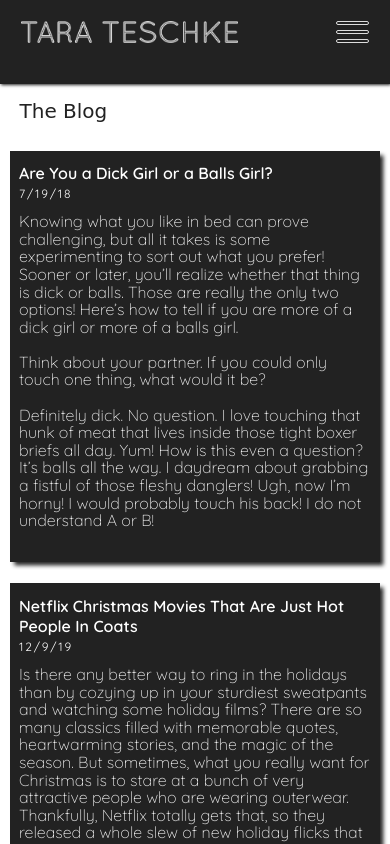
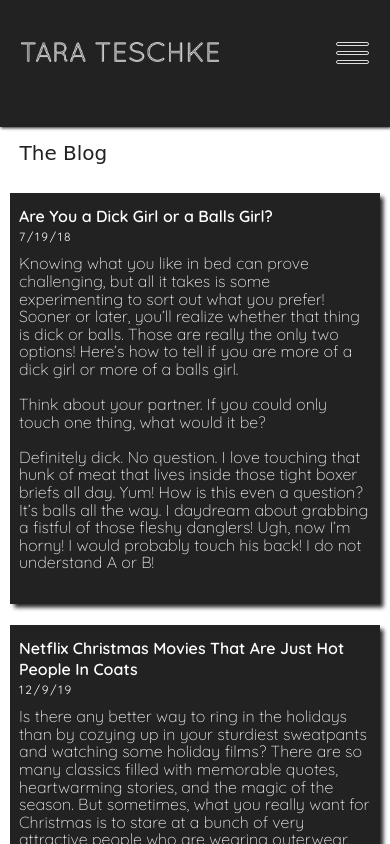
Before and after one commit to JDHofmann/Teschke, a plain HTML site: page index.html in a window 390 px wide. Shown: the top 844 px of the page. Drawn offline with Linux system fonts and the light colour scheme; a script that the page names is missing; a web font is replaced by a local one.

Commit message:
moved hamburger

```diff
--- a/style.css
+++ b/style.css
@@ -27,16 +27,16 @@ body {
 
 }
 header {
-  height: 10vh;
+  height: 15vh;
   width: 100%;
   box-shadow: 1px 1px 3px #222;
   position: relative;
 }
 .logo {
   display: block;
-  height: 22px;
+  height: 20px;
   position: absolute;
-  top: 2.5vh;
+  top: 5vh;
   left: 2.5vh;
 }
 .big-logo, .extended-logo  {
@@ -63,7 +63,7 @@ header {
 {
   display: block;
   position: absolute;
-  top: 2.5vh;
+  top: 5vh;
   right: 2.5vh;
   z-index: 1;
   -webkit-user-select: none;
@@ -202,7 +202,7 @@ main {
 
 @media only screen and (min-width: 768px){
   header {
-    height: 7.5vh;
+    height: 10vh;
   }
   .big-logo {
     display: block;
```
